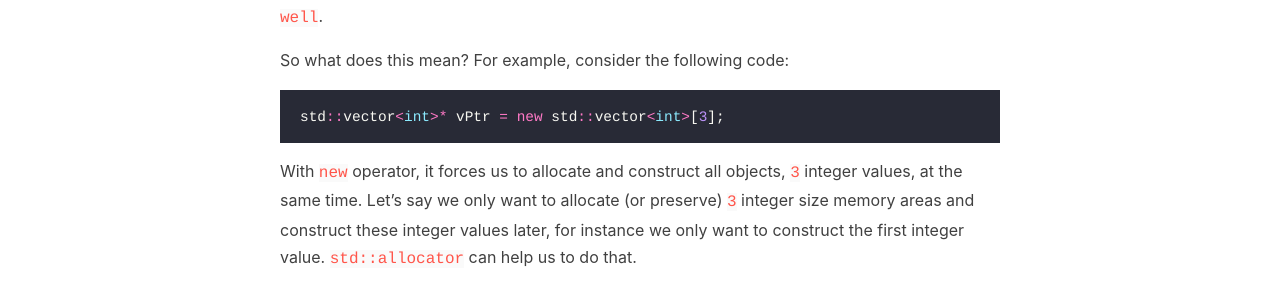
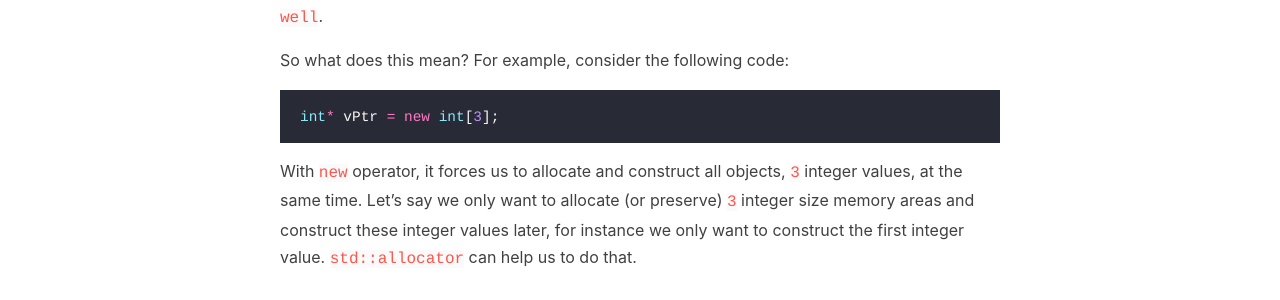
Before and after one commit to channgo2203/channgo2203.github.io, a Jekyll site: the page built from _posts/2021-01-19-allocator.md, in a window 1280 px wide. Shown: the part 783-1083 px from the top of the page. Built offline with Jekyll 4.4.1, drawn with Linux system fonts in a browser that asks for light colours.

Commit message:
Update 2021-01-19-allocator.md

````diff
--- a/_posts/2021-01-19-allocator.md
+++ b/_posts/2021-01-19-allocator.md
@@ -24,7 +24,7 @@ By definition, allocators are objects responsible for encapsulating memory manag
 So what does this mean? For example, consider the following code:
 
 ```cpp
-std::vector<int>* vPtr = new std::vector<int>[3];
+int* vPtr = new int[3];
 ```
 
 With `new` operator, it forces us to allocate and construct all objects, `3` integer values, at the same time. Let's say we only want to allocate (or preserve) `3` integer size memory areas and construct these integer values later, for instance we only want to construct the first integer value. `std::allocator` can help us to do that.
````
